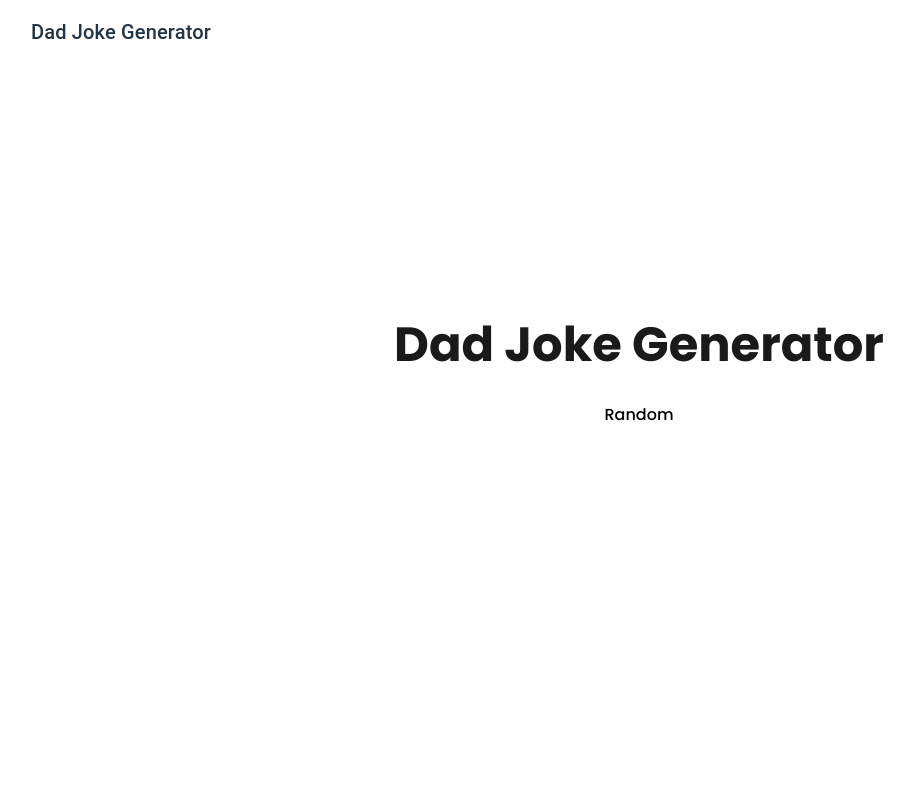
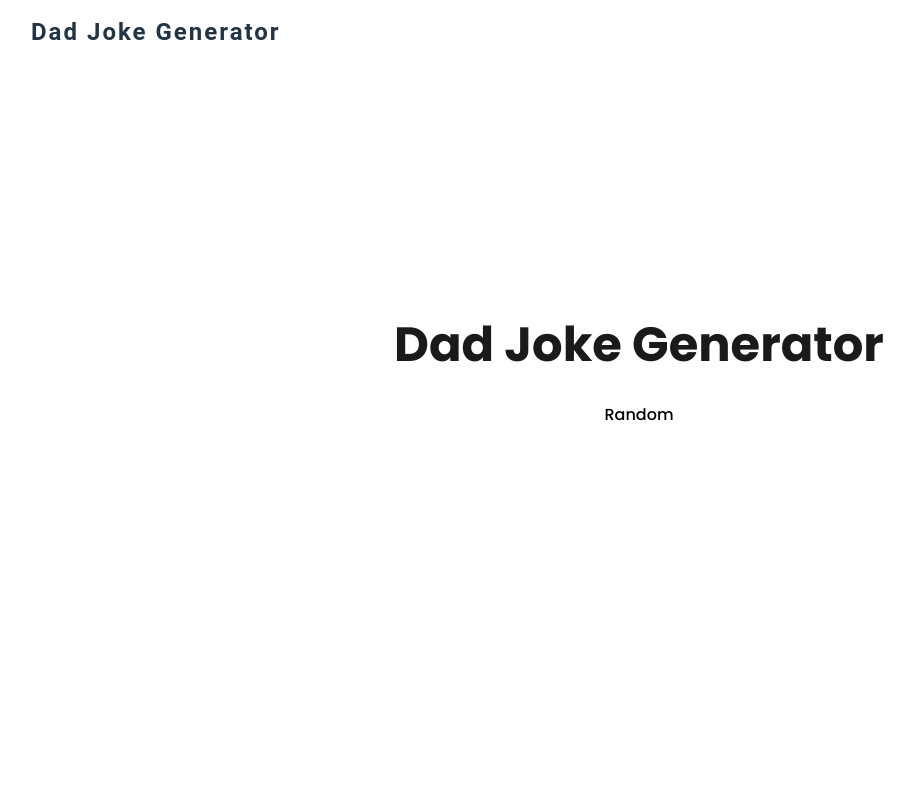
Before and after one commit to DihanVermeulen/dad-joke-generator, a React (Vite) app: page / in a window 1280 px wide. Shown: the top 800 px of the page, without its empty margins (1-915 px from the left). Built offline with nearby package versions, Linux system fonts and the light colour scheme.

Commit message:
refactor: create styled Title component

```diff
--- a/src/layout/Header/Header.styled.tsx
+++ b/src/layout/Header/Header.styled.tsx
@@ -1,4 +1,5 @@
 import styled from "@emotion/styled";
+import { Typography } from "@mui/material";
 
 export const StyledHeader = styled("header")`
   position: absolute;
@@ -12,4 +13,9 @@ export const StyledHeader = styled("header")`
   padding-right: 2rem;
 `;
 
-export default { StyledHeader };
+export const Title = styled(Typography)<{ component: string }>`
+  font-weight: 600;
+  letter-spacing: 2px;
+`;
+
+export default { StyledHeader, Title };
--- a/src/layout/Header/Header.tsx
+++ b/src/layout/Header/Header.tsx
@@ -1,13 +1,12 @@
 import InstallPWAButton from "../../components/PwaInstallButton";
-import { Typography } from "@mui/material";
-import { StyledHeader } from "./Header.styled";
+import { StyledHeader, Title } from "./Header.styled";
 
 const Header = () => {
   return (
     <StyledHeader className="main__header">
-      <Typography variant="h6" component="h1">
+      <Title variant="h5" component="h1">
         Dad Joke Generator
-      </Typography>
+      </Title>
       <InstallPWAButton />
     </StyledHeader>
   );
```
